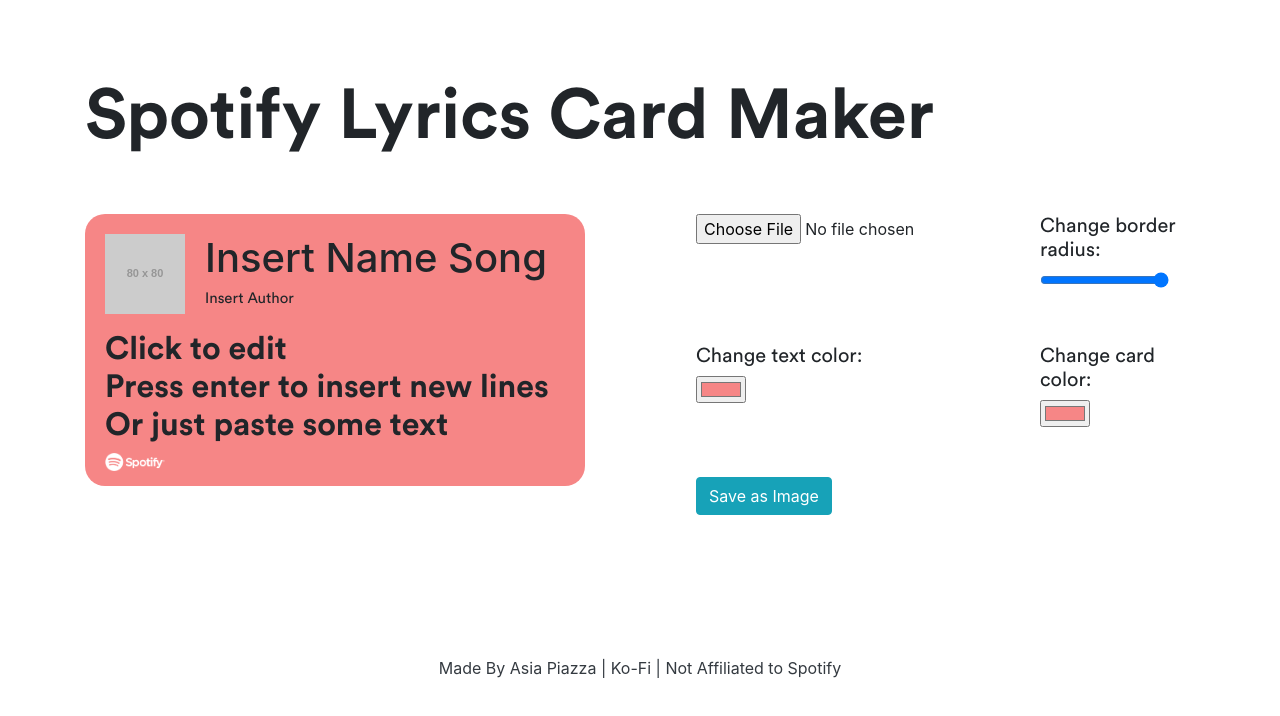
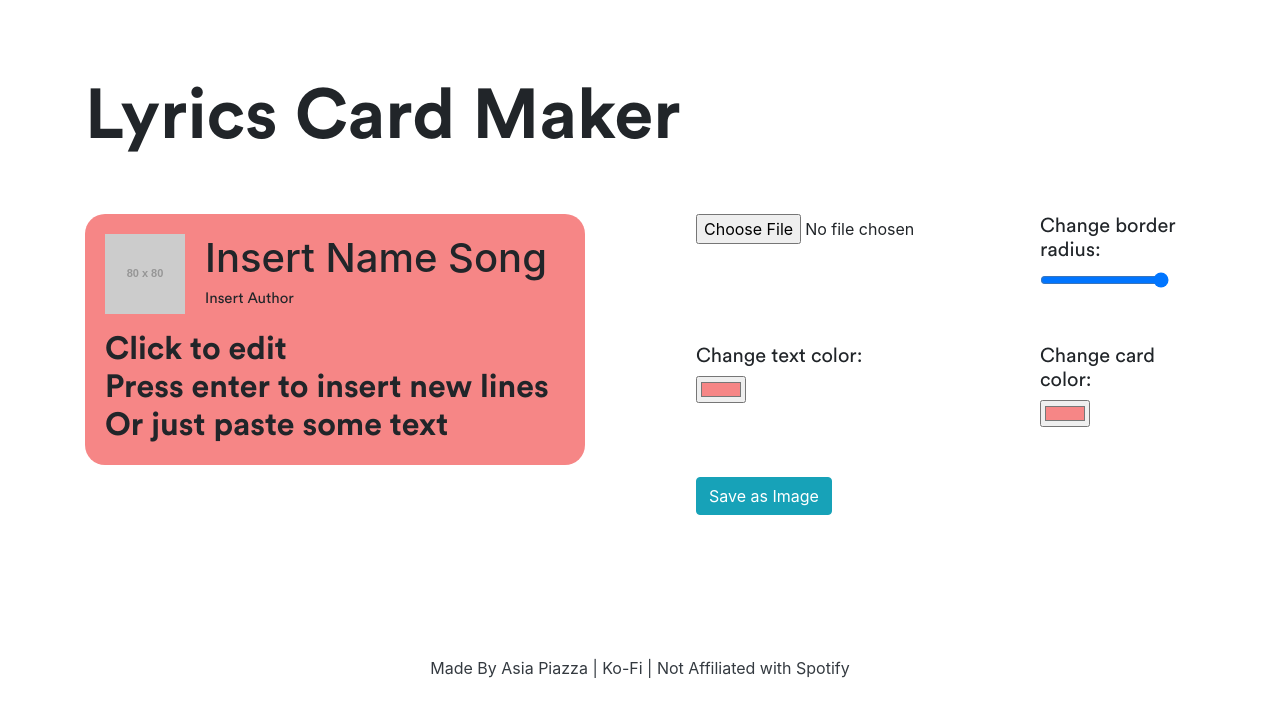
Before and after one commit to asiiapiazza/Lyrics-Card-Generator, a website: page index.html in a window 1280 px wide. Drawn offline with nearby package versions, Linux system fonts and the light colour scheme; placeholder pictures from the web are drawn by us.

Commit message:
Removing spotify references

```diff
--- a/index.html
+++ b/index.html
@@ -12,7 +12,7 @@
     </head>
     <body>
         <div class="container" >
-            <h2 style="font-size: 70px;" class="spotifytext">Spotify Lyrics Card Maker</h2>
+            <h2 style="font-size: 70px;" class="spotifytext">Lyrics Card Maker</h2>
             <div class="main-div" >
 
                 <!-- -------------------CANVAS------------------ -->
@@ -30,16 +30,13 @@
                             </div>
 
 
-                                <h2 id="text-lyric" spellcheck="false" style="width: 480px; outline: 0px solid transparent;"contenteditable="true">
+                                <h2 id="text-lyric" spellcheck="false" style="width: 480px; margin-bottom: 20px; outline: 0px solid transparent;"contenteditable="true">
                                     Click to edit<br>
                                     Press enter to insert new lines<br>
                                     Or just paste some text</h2>
 
 
-                            <!-- <input type="text" id="" /> -->
-                            <div>
-                                <img src="Assets/spotify.png" class="spotify-logo" />
-                            </div>
+
                         </div>
                     </div>
 
@@ -126,7 +123,7 @@
         <div class="text-center p-3">
             <a class="text-dark" href="https://github.com/asiiapiazza">Made By Asia Piazza</a>
             <a class="text-dark" href="https://ko-fi.com/asiapiazza">| Ko-Fi </a>
-            <a class="text-dark">| Not Affiliated to Spotify </a>
+            <a class="text-dark">| Not Affiliated with Spotify </a>
         </div>
     </footer>
     </body>
```
